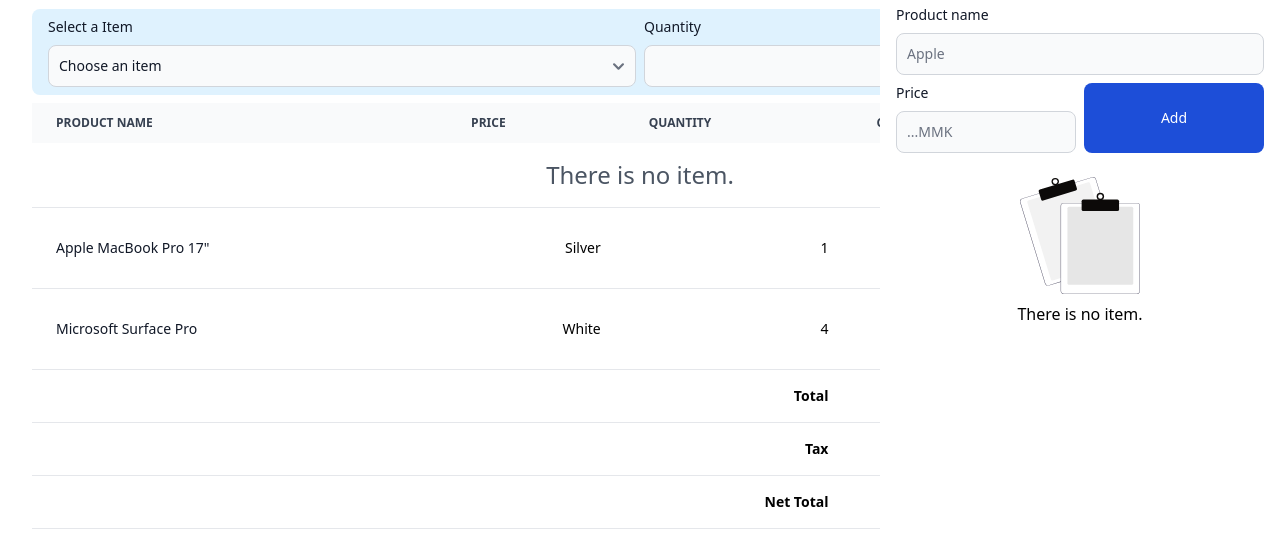
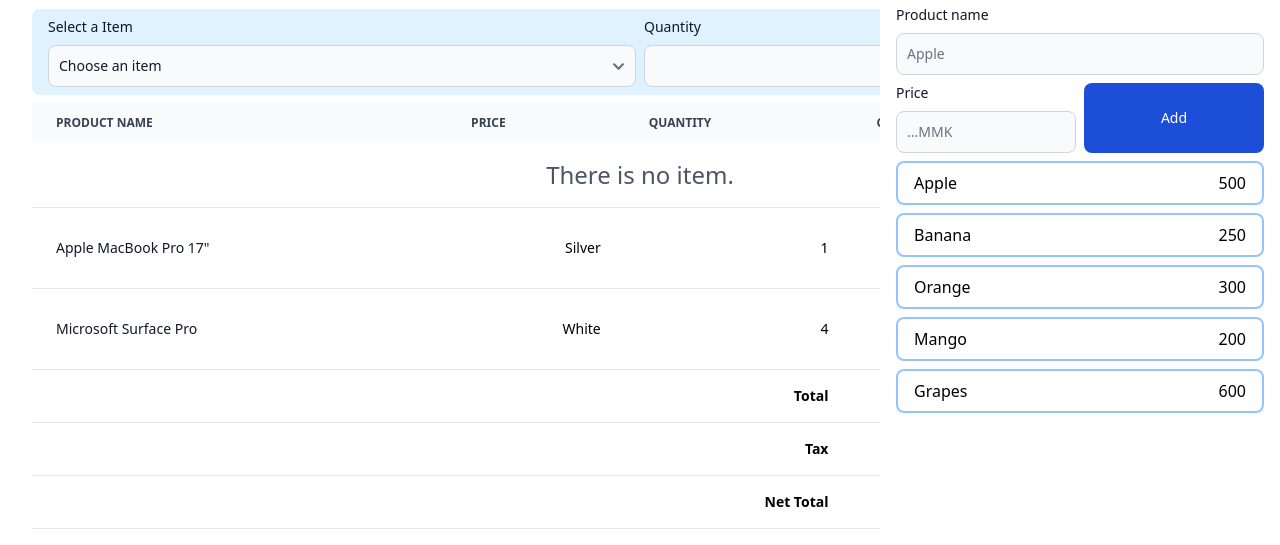
Before and after one commit to aungthihaRiki/invoice-vite, a website built with Vite: page index.html in a window 1280 px wide. Shown: the part 79-624 px from the top of the page. Built offline with nearby package versions, Linux system fonts and the light colour scheme; a web font is replaced by a local one.

Commit message:
product states add

```diff
--- a/index.html
+++ b/index.html
@@ -271,7 +271,7 @@
 
       <template id="newProductTemplate">
         <div
-          class="product mb-2 flex justify-between border-2 border-blue-300 px-4 py-2 rounded-lg"
+          class="product-card mb-2 flex justify-between border-2 border-blue-300 px-4 py-2 rounded-lg"
         >
           <h1 class="product-name">Apple</h1>
           <p class="product-price">300MMK</p>
--- a/src/initialRender.js
+++ b/src/initialRender.js
@@ -1,8 +1,11 @@
+import { productRender } from "./inventory";
 import { inventorySlide } from "./selectors";
+import { products } from "./states";
 
 const initialRender = () => {
     console.log("Initial Render");
     inventorySlide.classList.remove("translate-x-full");
+    productRender(products);
 }
 
 export default initialRender;
--- a/src/inventory.js
+++ b/src/inventory.js
@@ -15,19 +15,36 @@
     const productId = `product${uuidv4()}`;
     const name = newProductName.value;
     const price = newProductPrice.valueAsNumber;
-    inventoryItems.append(createProduct(productId, name, price));
+    // create product ui
+    inventoryItems.append(createProductCard(productId, name, price));
 
+    // push to select
     productSelect.append(new Option(name, productId));
+
+    // push to product states
+    products.push({
+        id: productId,
+        name: name,
+        price: price
+    });
     newProductName.value = null;
     newProductPrice.value = null;
+
   }
 };
 
-export const createProduct = (id, name, price) => {
+export const createProductCard = (id, name, price) => {
   const newProduct = newProductTemplate.content.cloneNode(true);
-  newProduct.querySelector(".product").id = id;
+  newProduct.querySelector(".product-card").id = id;
   newProduct.querySelector(".product-name").innerText = name;
   newProduct.querySelector(".product-price").innerText = price;
 
   return newProduct;
 };
+
+export const productRender = (products) => {
+    products.forEach(({id, name, price}) => {
+        inventoryItems.append(createProductCard(id, name, price));
+        productSelect.append(new Option(name, id));
+    });
+}
--- /dev/null
+++ b/src/states.js
@@ -0,0 +1,7 @@
+export const products = [
+  { id: 1, name: "Apple", price: 500 },
+  { id: 2, name: "Banana", price: 250 },
+  { id: 3, name: "Orange", price: 300 },
+  { id: 4, name: "Mango", price: 200 },
+  { id: 5, name: "Grapes", price: 600 },
+];
```
